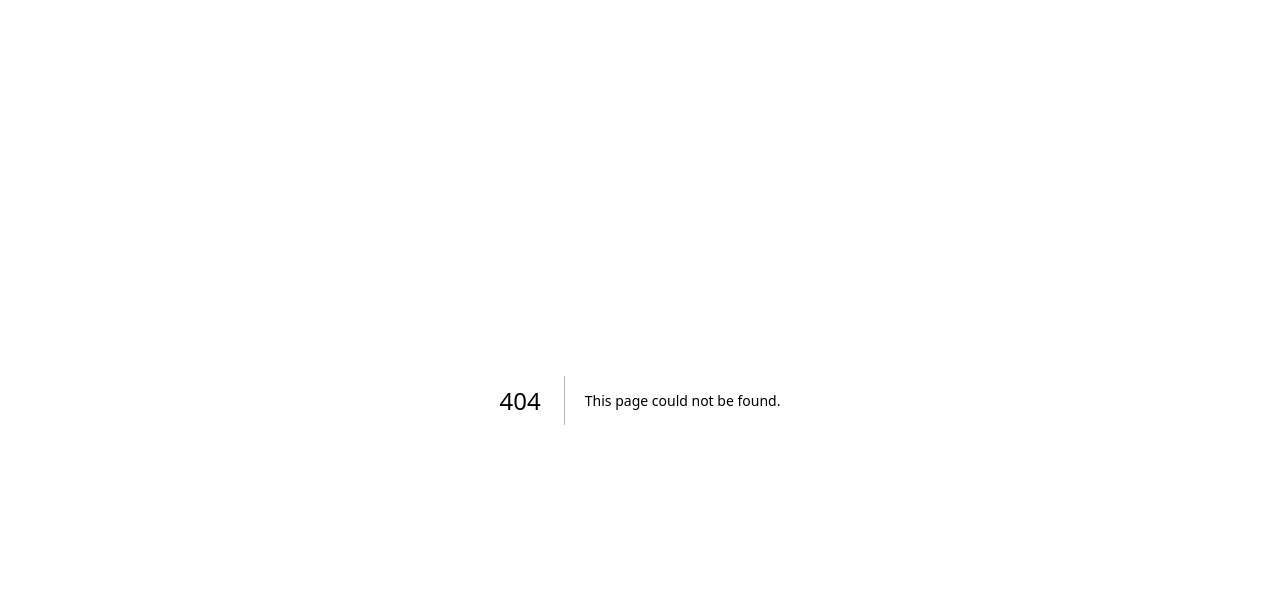
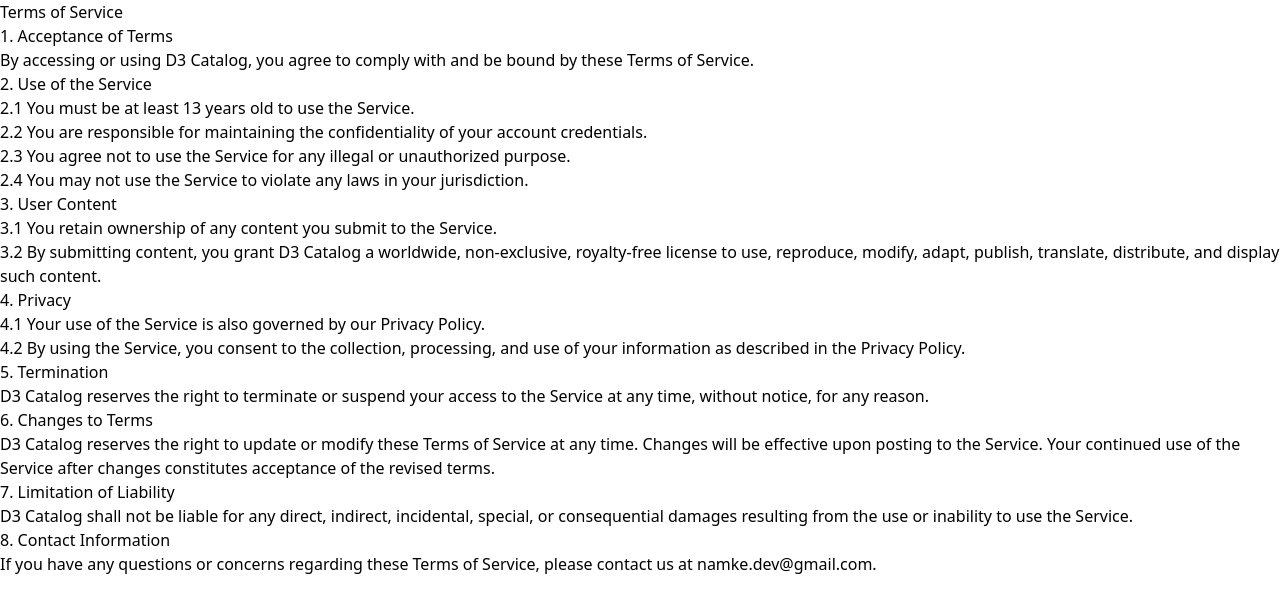
Before and after one commit to namke-dev/ThreeD-Catalog, a Next.js app: page /terms-of-service in a window 1280 px wide. Before the commit this address had no page. Shown: the top 612 px of the page. Built offline with nearby package versions, Linux system fonts and the light colour scheme.

Commit message:
update terms of service

```diff
--- /dev/null
+++ b/src/pages/terms-of-service.js
@@ -0,0 +1,73 @@
+import React from "react";
+
+export default function termsOfService() {
+  return (
+    <div>
+      <h1>Terms of Service</h1>
+
+      <h2>1. Acceptance of Terms</h2>
+      <p>
+        By accessing or using D3 Catalog, you agree to comply with and be bound
+        by these Terms of Service.
+      </p>
+
+      <h2>2. Use of the Service</h2>
+      <p>
+        2.1 You must be at least 13 years old to use the Service.
+        <br />
+        2.2 You are responsible for maintaining the confidentiality of your
+        account credentials.
+        <br />
+        2.3 You agree not to use the Service for any illegal or unauthorized
+        purpose.
+        <br />
+        2.4 You may not use the Service to violate any laws in your
+        jurisdiction.
+      </p>
+
+      <h2>3. User Content</h2>
+      <p>
+        3.1 You retain ownership of any content you submit to the Service.
+        <br />
+        3.2 By submitting content, you grant D3 Catalog a worldwide,
+        non-exclusive, royalty-free license to use, reproduce, modify, adapt,
+        publish, translate, distribute, and display such content.
+      </p>
+
+      <h2>4. Privacy</h2>
+      <p>
+        4.1 Your use of the Service is also governed by our Privacy Policy.
+        <br />
+        4.2 By using the Service, you consent to the collection, processing, and
+        use of your information as described in the Privacy Policy.
+      </p>
+
+      <h2>5. Termination</h2>
+      <p>
+        D3 Catalog reserves the right to terminate or suspend your access to the
+        Service at any time, without notice, for any reason.
+      </p>
+
+      <h2>6. Changes to Terms</h2>
+      <p>
+        D3 Catalog reserves the right to update or modify these Terms of Service
+        at any time. Changes will be effective upon posting to the Service. Your
+        continued use of the Service after changes constitutes acceptance of the
+        revised terms.
+      </p>
+
+      <h2>7. Limitation of Liability</h2>
+      <p>
+        D3 Catalog shall not be liable for any direct, indirect, incidental,
+        special, or consequential damages resulting from the use or inability to
+        use the Service.
+      </p>
+
+      <h2>8. Contact Information</h2>
+      <p>
+        If you have any questions or concerns regarding these Terms of Service,
+        please contact us at namke.dev@gmail.com.
+      </p>
+    </div>
+  );
+}
```
